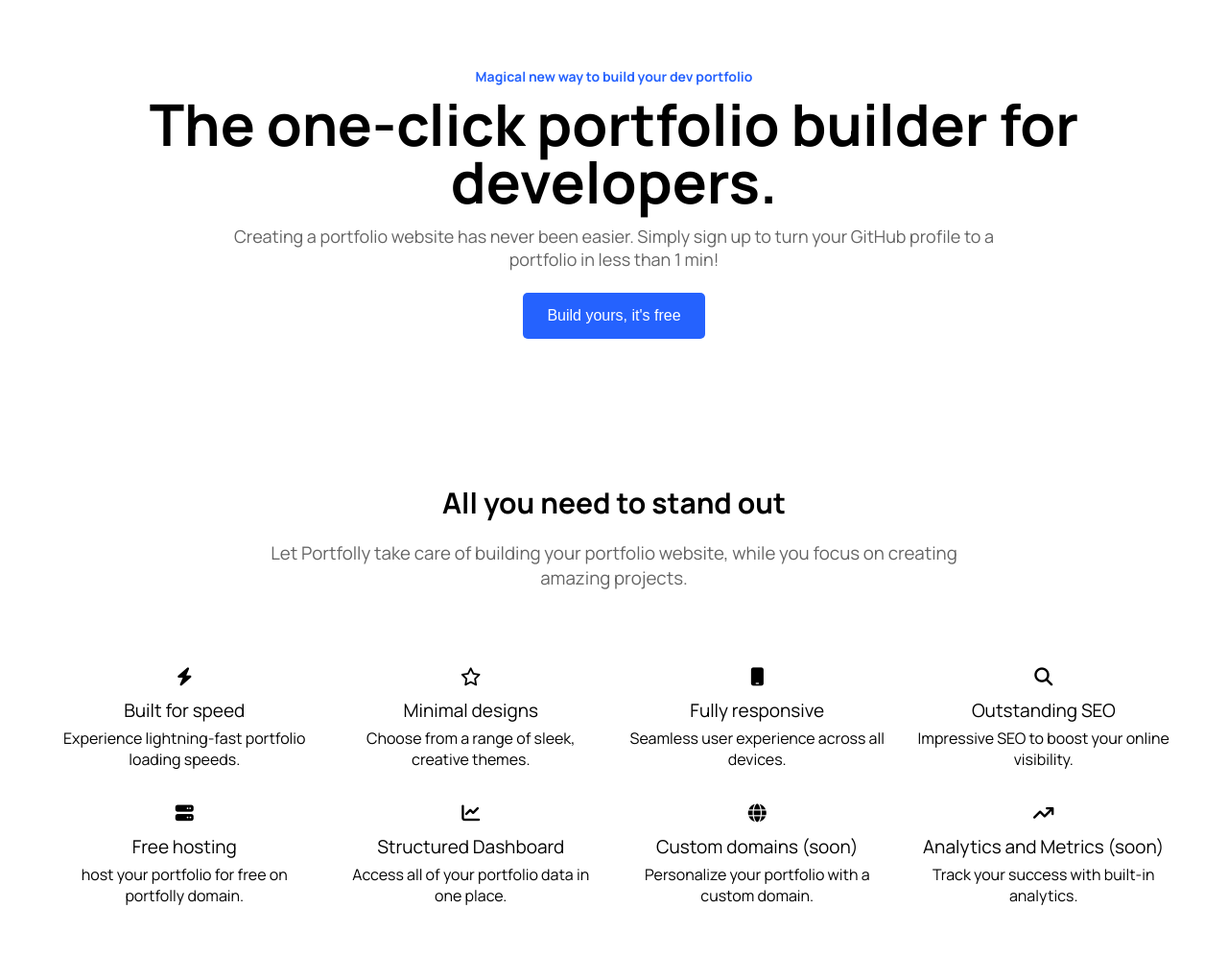
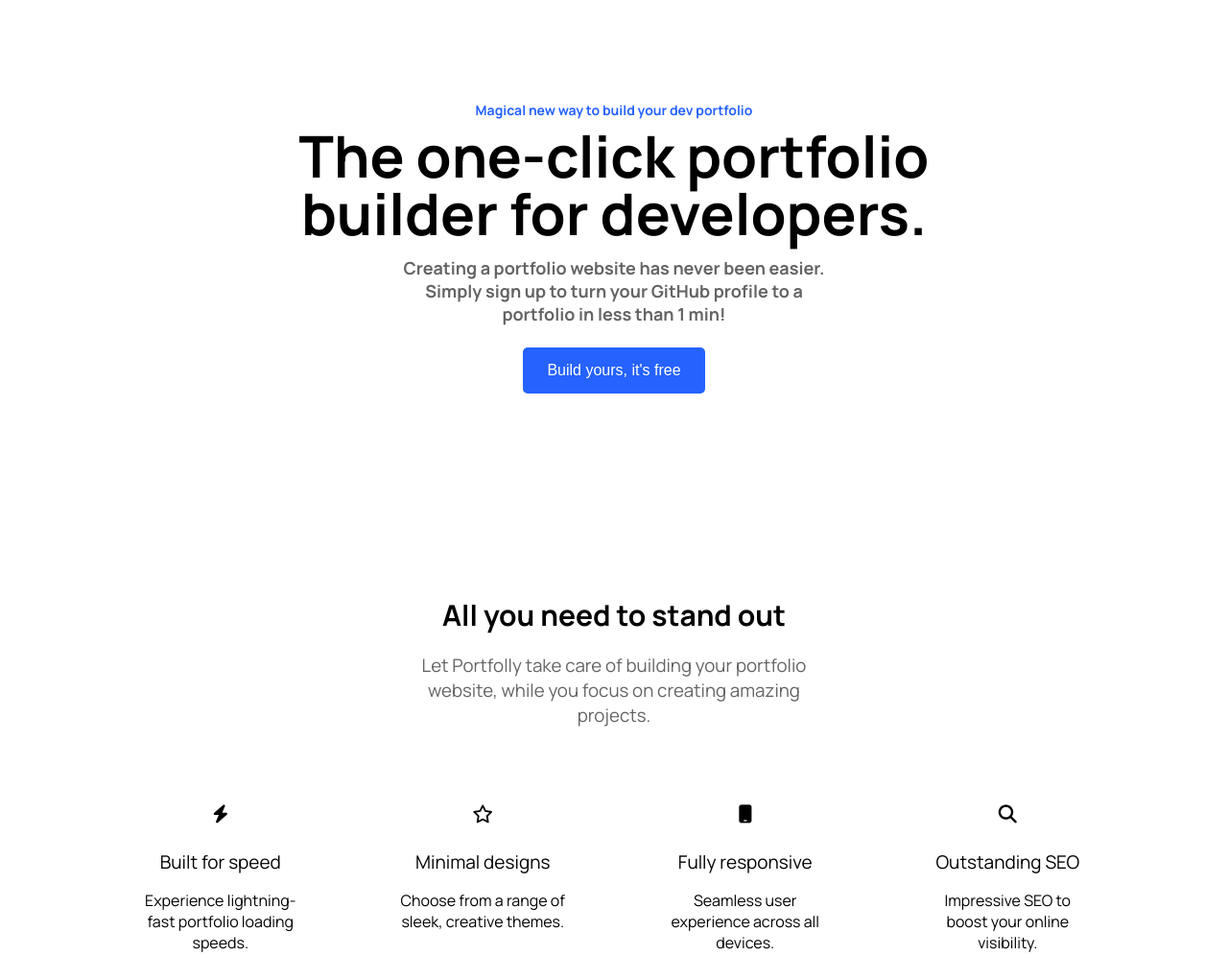
Before and after one commit to amine-omari/project--1, a plain HTML site: page index.html in a window 1280 px wide. Shown: the part 140-1136 px from the top of the page at 96% size. Before the commit the page ends 1107 px from the top, so only its background shows below. Drawn offline with Linux system fonts and the light colour scheme.

```diff
--- a/style.css
+++ b/style.css
@@ -194,73 +194,3 @@ section p {
         margin: 0px;
     }
 }
-
-
-@media only screen and (min-width:600px) {
-    html {
-        width: fit-content;
-    }
-    header {
-        display: flex;
-        justify-content: space-between;
-        margin-bottom: 150px;
-    }
-    main {
-        margin: 0px;
-    }
-    main h3 {
-        margin: 10px 0px;
-    }
-    main h1 {
-        font-size: 48px;
-        margin: 0px;
-    }
-    main h2 {
-        padding: 0px 80px;
-        font-weight: normal;
-    }
-    section {
-        padding: 0px 10px 0px 10px;
-        margin: 150px 30px 0px 30px;
-    }
-    section h3 {
-        padding: 0px 60px;
-    }
-    .features-container {
-        display: grid;
-        grid-template-columns: repeat(3, 1fr);
-        grid-template-rows: repeat(3, auto);
-    }
-    section p {
-        padding: 0px;
-        margin: 10px 0px;
-    }
-}
-
-
-@media only screen and (min-width: 992px) {
-    html {
-        margin: 10px;
-    }
-    main h1 {
-        font-size: 60px;
-        padding: 0px 20px;
-    }
-    main h2 {
-        padding: 0px 200px;
-    }
-    section h3 {
-        padding: 0px 200px;
-    }
-    .features-container {
-        display: grid;
-        grid-template-columns: repeat(4, 1fr);
-        grid-template-rows: repeat(2, auto);
-    }
-    section h4 {
-        margin-top: 10px;
-    }
-    section p {
-        margin: 5px 0px;
-    }
-}
```
